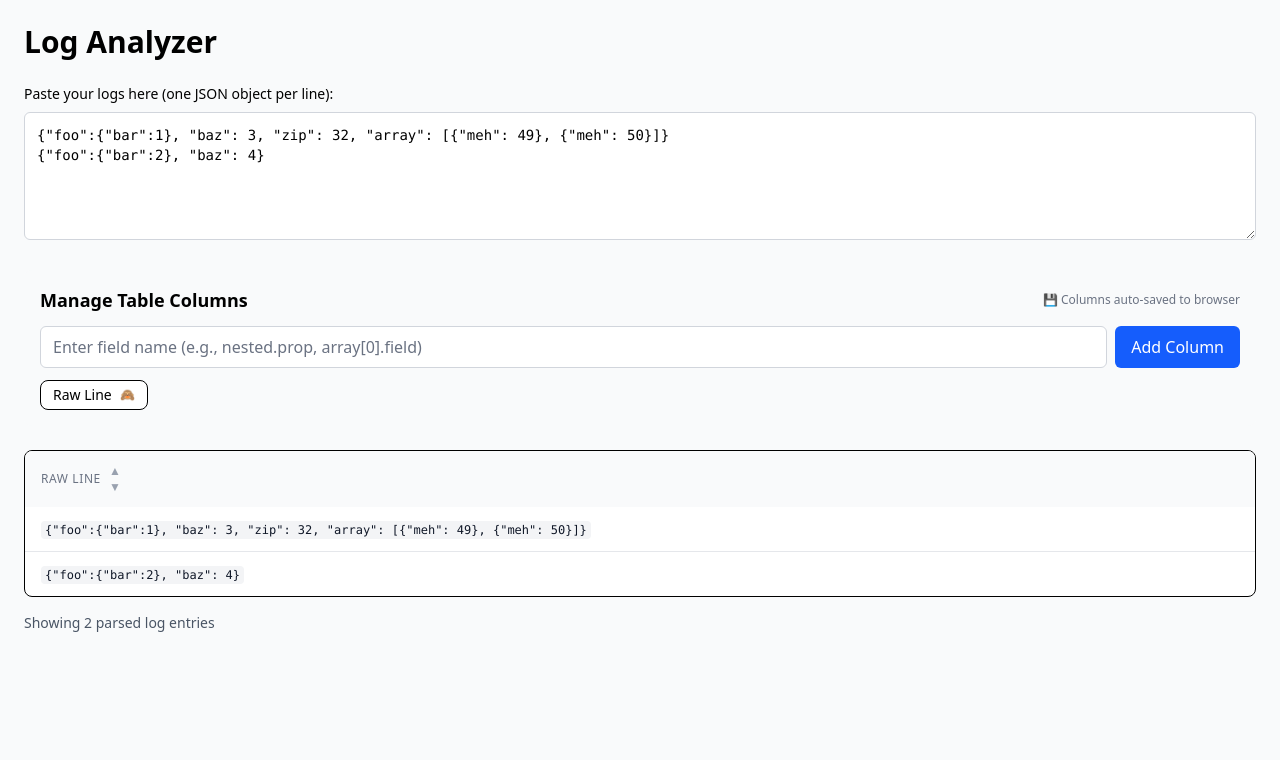
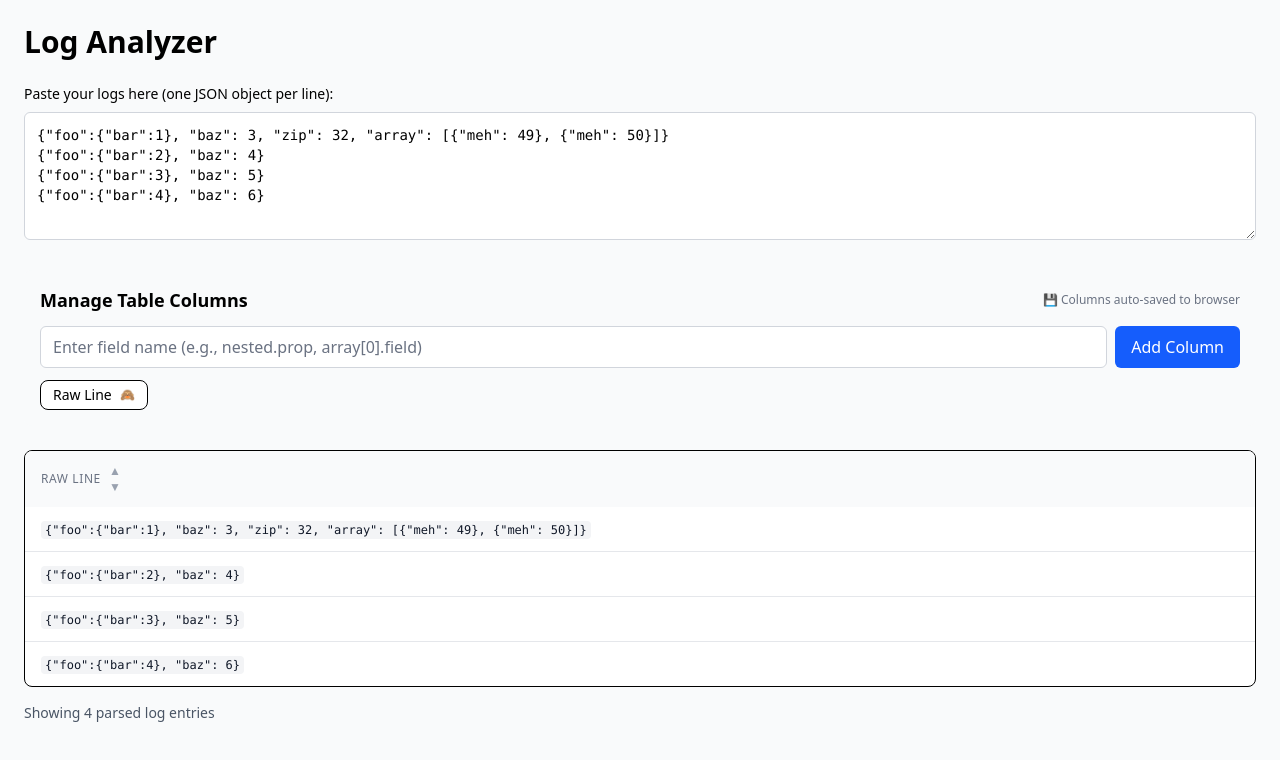
Before and after one commit to hurtonypeter/online-log-analyzer, a SvelteKit app: page / in a window 1280 px wide. Shown: the top 760 px of the page. Built offline with nearby package versions, Linux system fonts and the light colour scheme.

Commit message:
fix selection visual

```diff
--- a/src/routes/+page.svelte
+++ b/src/routes/+page.svelte
@@ -3,7 +3,7 @@
 	import { browser } from '$app/environment';
 
 	let logInput = $state(
-		'{"foo":{"bar":1}, "baz": 3, "zip": 32, "array": [{"meh": 49}, {"meh": 50}]}\n{"foo":{"bar":2}, "baz": 4}'
+		'{"foo":{"bar":1}, "baz": 3, "zip": 32, "array": [{"meh": 49}, {"meh": 50}]}\n{"foo":{"bar":2}, "baz": 4}\n{"foo":{"bar":3}, "baz": 5}\n{"foo":{"bar":4}, "baz": 6}'
 	);
 	let parsedLogs = $state<any[]>([]);
 	let columns = $state([{ id: 'line', name: 'Raw Line', field: '__raw__', hidden: false }]);
@@ -309,7 +309,9 @@
 							<tbody class="divide-y divide-gray-200">
 								{#each parsedLogs as log}
 									<tr
-										class="cursor-pointer transition-colors hover:bg-gray-50"
+										class="cursor-pointer transition-colors hover:bg-gray-50 {selectedLog === log
+											? 'border-r-4 border-l-4 border-blue-500 bg-blue-50'
+											: ''}"
 										onclick={() => selectLog(log)}
 										onkeydown={(e) => (e.key === 'Enter' || e.key === ' ') && selectLog(log)}
 										role="button"
@@ -318,7 +320,11 @@
 									>
 										{#each columns.filter((col) => !col.hidden) as column}
 											{@const cellValue = getNestedValue(log, column.field)}
-											<td class="max-w-xs px-4 py-3 text-sm text-gray-900">
+											<td
+												class="max-w-xs px-4 py-3 text-sm text-gray-900 {selectedLog === log
+													? 'border-t-1 border-blue-500 '
+													: ''}"
+											>
 												<div class="truncate" title={String(cellValue)}>
 													{#if column.field === '__raw__'}
 														<code class="rounded bg-gray-100 px-1 py-0.5 text-xs">{cellValue}</code>
```
